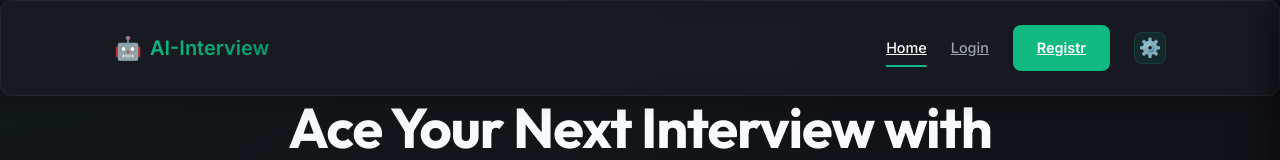
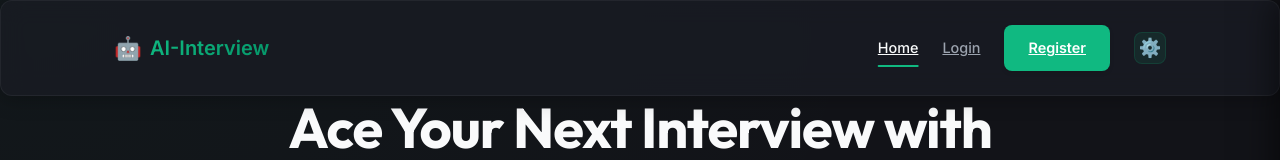
Before and after one commit to ayushmanraj25/AI-Interview, a React (Vite) app in the folder frontend/: page / in a window 1280 px wide. Shown: the top 160 px of the page. Built offline with nearby package versions, Linux system fonts and the light colour scheme; no server answers.

Commit message:
Updated project structure

```diff
--- a/frontend/src/components/Navbar/Navbar.jsx
+++ b/frontend/src/components/Navbar/Navbar.jsx
@@ -62,7 +62,7 @@ export default function Navbar() {
             ) : (
               <>
                 <Link to="/login" className="nav-link">Login</Link>
-                <Link to="/register" className="btn btn-primary py-1 px-4">Registr</Link>
+                <Link to="/register" className="btn btn-primary py-1 px-4">Register</Link>
               </>
             )}
 
```
